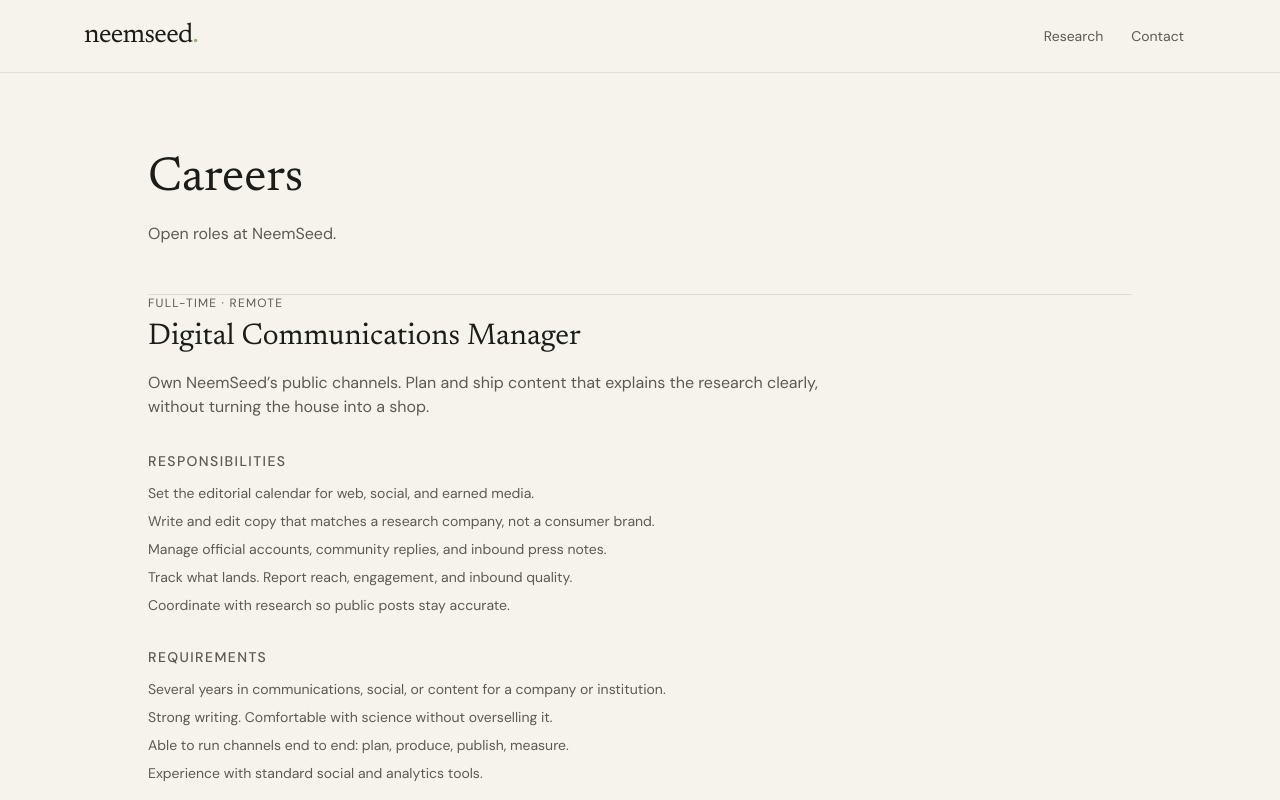
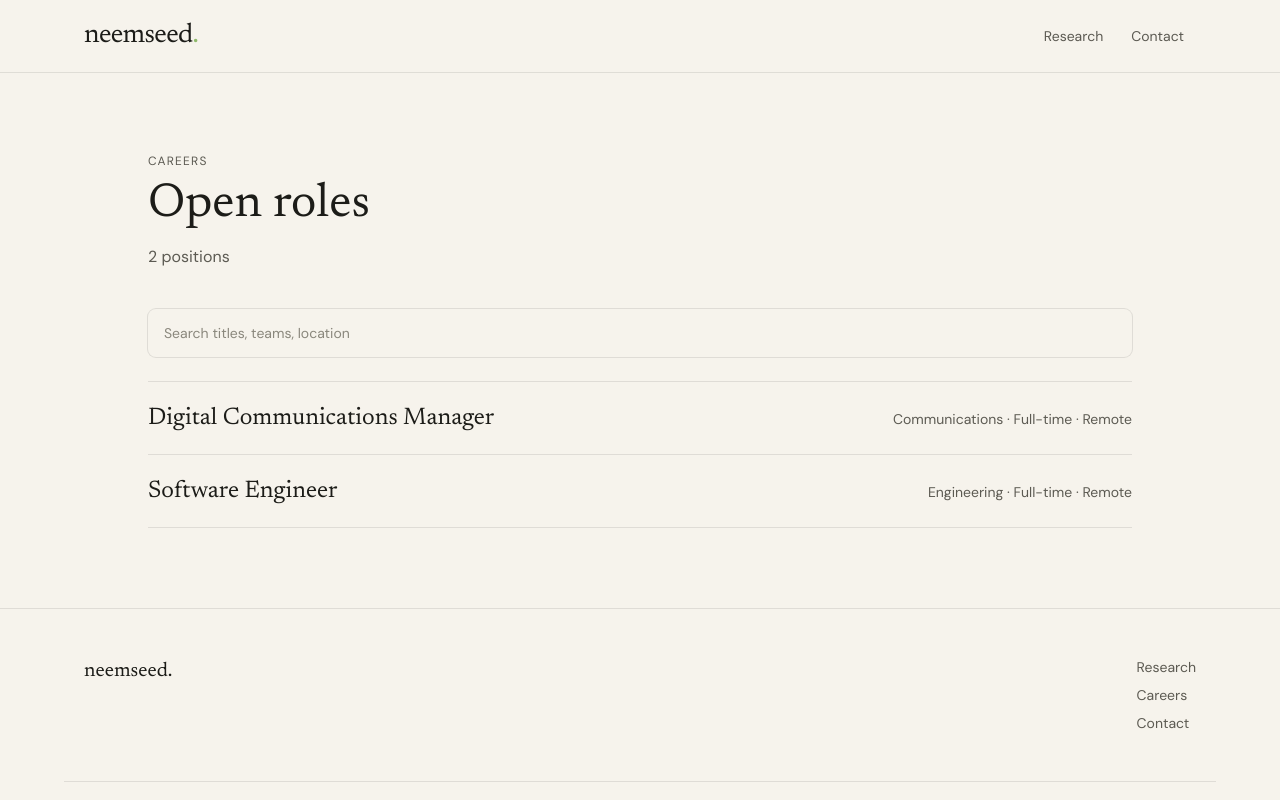
Before and after one commit to nbaldwin09/neemseed, a React (Vite) app: page /careers in a window 1280 px wide. Shown: the top 800 px of the page. Built offline with nearby package versions, Linux system fonts and the light colour scheme.

Commit message:
Careers as searchable job board with individual postings

```diff
--- a/src/routes/careers.tsx
+++ b/src/routes/careers.tsx
@@ -1,22 +1,34 @@
-import { createFileRoute } from "@tanstack/react-router";
-import { SimplePage } from "@/components/simple-page";
-import { useMemo } from "react";
+import { createFileRoute, Link } from "@tanstack/react-router";
+import { useMemo, useState } from "react";
+import { useParams } from "react-router-dom";
 
 export const Route = createFileRoute("/careers")({ component: CareersPage });
 
-const ROLES = [
+type Role = {
+  id: string;
+  title: string;
+  team: string;
+  location: string;
+  type: string;
+  summary: string;
+  responsibilities: string[];
+  requirements: string[];
+};
+
+const ROLES: Role[] = [
   {
     id: "digital-communications-manager",
     title: "Digital Communications Manager",
+    team: "Communications",
     location: "Remote",
     type: "Full-time",
     summary:
-      "Own NeemSeed’s public channels. Plan and ship content that explains the research clearly, without turning the house into a shop.",
+      "Own NeemSeed’s public channels. Plan and ship content that explains the research clearly.",
     responsibilities: [
       "Set the editorial calendar for web, social, and earned media.",
       "Write and edit copy that matches a research company, not a consumer brand.",
       "Manage official accounts, community replies, and inbound press notes.",
-      "Track what lands. Report reach, engagement, and inbound quality.",
+      "Track reach, engagement, and inbound quality.",
       "Coordinate with research so public posts stay accurate.",
     ],
     requirements: [
@@ -29,10 +41,11 @@
   {
     id: "software-engineer",
     title: "Software Engineer",
+    team: "Engineering",
     location: "Remote",
     type: "Full-time",
     summary:
-      "Build and maintain the NeemSeed site and internal tools. Front-end first, with enough full-stack range to ship forms, data, and deploys.",
+      "Build and maintain the NeemSeed site and internal tools. Front-end first, with full-stack range to ship forms, data, and deploys.",
     responsibilities: [
       "Ship and maintain production web surfaces (Vite, React, TypeScript).",
       "Own deploy quality on Vercel: routing, performance, and analytics.",
@@ -50,73 +63,138 @@
 ];
 
 function CareersPage() {
-  const sent = useMemo(() => {
-    if (typeof window === "undefined") return false;
-    return new URLSearchParams(window.location.search).get("sent") === "1";
-  }, []);
+  const { roleId } = useParams();
+  const role = ROLES.find((r) => r.id === roleId);
+  if (roleId) {
+    return role ? <RolePage role={role} /> : <MissingRole />;
+  }
+  return <BoardPage />;
+}
+
+function BoardPage() {
+  const [q, setQ] = useState("");
+  const query = q.trim().toLowerCase();
+  const results = useMemo(() => {
+    if (!query) return ROLES;
+    return ROLES.filter((r) =>
+      [r.title, r.team, r.location, r.type, r.summary].join(" ").toLowerCase().includes(query),
+    );
+  }, [query]);
 
   return (
-    <SimplePage title="Careers" lead="Open roles at NeemSeed.">
+    <main className="mx-auto max-w-5xl px-5 py-16 sm:py-20">
+      <p className="text-xs uppercase tracking-widest text-muted">Careers</p>
+      <h1 className="mt-3 font-display text-4xl sm:text-5xl">Open roles</h1>
+      <p className="mt-4 max-w-xl text-muted">{ROLES.length} positions</p>
+
+      <label className="mt-10 block">
+        <span className="sr-only">Search roles</span>
+        <input
+          value={q}
+          onChange={(e) => setQ(e.target.value)}
+          placeholder="Search titles, teams, location"
+          className="h-12 w-full rounded-sm bg-bg px-4 text-sm text-fg shadow-[0_0_0_1px_var(--color-line)] outline-none placeholder:text-faint"
+        />
+      </label>
+
+      <ul className="mt-6 divide-y divide-line border-y border-line">
+        {results.map((r) => (
+          <li key={r.id}>
+            <Link
+              to={`/careers/${r.id}`}
+              className="flex flex-col gap-1 py-5 sm:flex-row sm:items-baseline sm:justify-between"
+            >
+              <span className="font-display text-2xl">{r.title}</span>
+              <span className="text-sm text-muted">
+                {r.team} · {r.type} · {r.location}
+              </span>
+            </Link>
+          </li>
+        ))}
+      </ul>
+
+      {results.length === 0 ? (
+        <p className="mt-8 text-sm text-muted">No roles match that search.</p>
+      ) : null}
+    </main>
+  );
+}
+
+function RolePage({ role }: { role: Role }) {
+  const sent =
+    typeof window !== "undefined" &&
+    new URLSearchParams(window.location.search).get("sent") === "1";
+
+  return (
+    <main className="mx-auto max-w-5xl px-5 py-16 sm:py-20">
+      <Link to="/careers" className="text-sm text-muted hover:text-fg">
+        All roles
+      </Link>
+      <p className="mt-8 text-xs uppercase tracking-widest text-muted">
+        {role.team} · {role.type} · {role.location}
+      </p>
+      <h1 className="mt-3 font-display text-4xl sm:text-5xl">{role.title}</h1>
+      <p className="mt-5 max-w-2xl text-muted">{role.summary}</p>
+
       {sent ? (
-        <p className="mb-12 max-w-xl rounded-sm border border-line bg-bg px-5 py-4 text-sm text-muted">
+        <p className="mt-8 max-w-xl border border-line px-5 py-4 text-sm text-muted">
           Application received. We will write back at the address you listed.
         </p>
       ) : null}
 
-      <div className="space-y-16">
-        {ROLES.map((role) => (
-          <article key={role.id} id={role.id} className="border-t border-line pt-10">
-            <p className="text-xs uppercase tracking-widest text-muted">
-              {role.type} · {role.location}
-            </p>
-            <h2 className="mt-2 font-display text-3xl">{role.title}</h2>
-            <p className="mt-4 max-w-2xl text-muted">{role.summary}</p>
-
-            <h3 className="mt-8 text-sm font-medium uppercase tracking-widest text-muted">
+      <h2 className="mt-12 text-sm font-medium uppercase tracking-widest text-muted">
         Responsibilities
-            </h3>
+      </h2>
       <ul className="mt-3 max-w-2xl list-disc space-y-2 pl-5 text-sm text-muted">
         {role.responsibilities.map((item) => (
           <li key={item}>{item}</li>
         ))}
       </ul>
 
-            <h3 className="mt-8 text-sm font-medium uppercase tracking-widest text-muted">
+      <h2 className="mt-10 text-sm font-medium uppercase tracking-widest text-muted">
         Requirements
-            </h3>
+      </h2>
       <ul className="mt-3 max-w-2xl list-disc space-y-2 pl-5 text-sm text-muted">
         {role.requirements.map((item) => (
           <li key={item}>{item}</li>
         ))}
       </ul>
 
-            <ApplyForm role={role.title} />
-          </article>
-        ))}
-      </div>
-    </SimplePage>
+      <ApplyForm role={role} />
+    </main>
   );
 }
 
-function ApplyForm({ role }: { role: string }) {
+function MissingRole() {
+  return (
+    <main className="mx-auto max-w-5xl px-5 py-16">
+      <h1 className="font-display text-4xl">Role not found</h1>
+      <Link to="/careers" className="mt-6 inline-block text-sm text-muted hover:text-fg">
+        All roles
+      </Link>
+    </main>
+  );
+}
+
+function ApplyForm({ role }: { role: Role }) {
   return (
     <form
-      className="mt-10 max-w-xl space-y-4"
+      className="mt-12 max-w-xl space-y-4 border-t border-line pt-10"
       action="https://formsubmit.co/cs@neemseed.com"
       method="POST"
       encType="multipart/form-data"
     >
-      <input type="hidden" name="_subject" value={`NeemSeed application — ${role}`} />
-      <input type="hidden" name="role" value={role} />
+      <input type="hidden" name="_subject" value={`NeemSeed application — ${role.title}`} />
+      <input type="hidden" name="role" value={role.title} />
       <input type="hidden" name="_captcha" value="false" />
       <input type="hidden" name="_template" value="table" />
       <input
         type="hidden"
         name="_next"
-        value="https://www.neemseed.net/careers?sent=1"
+        value={`https://www.neemseed.net/careers/${role.id}?sent=1`}
       />
 
-      <p className="text-sm font-medium">Apply</p>
+      <p className="font-display text-2xl">Apply</p>
 
       <label className="block text-sm text-muted">
         Full name
@@ -127,7 +205,6 @@
           className="mt-1 h-11 w-full rounded-sm bg-bg px-3 text-fg shadow-[0_0_0_1px_var(--color-line)] outline-none"
         />
       </label>
-
       <label className="block text-sm text-muted">
         Email
         <input
@@ -138,7 +215,6 @@
           className="mt-1 h-11 w-full rounded-sm bg-bg px-3 text-fg shadow-[0_0_0_1px_var(--color-line)] outline-none"
         />
       </label>
-
       <label className="block text-sm text-muted">
         Portfolio or LinkedIn
         <input
@@ -148,7 +224,6 @@
           className="mt-1 h-11 w-full rounded-sm bg-bg px-3 text-fg shadow-[0_0_0_1px_var(--color-line)] outline-none placeholder:text-faint"
         />
       </label>
-
       <label className="block text-sm text-muted">
         Note
         <textarea
@@ -157,7 +232,6 @@
           className="mt-1 w-full rounded-sm bg-bg px-3 py-2 text-fg shadow-[0_0_0_1px_var(--color-line)] outline-none"
         />
       </label>
-
       <label className="block text-sm text-muted">
         Resume
         <input
@@ -169,7 +243,6 @@
         />
         <span className="mt-1 block text-xs text-faint">PDF or Word. Required.</span>
       </label>
-
       <button
         type="submit"
         className="inline-flex h-12 items-center bg-accent px-6 text-sm font-medium uppercase tracking-wide text-accent-fg"
```
Lines whose indentation alone changed are shown as unchanged.
